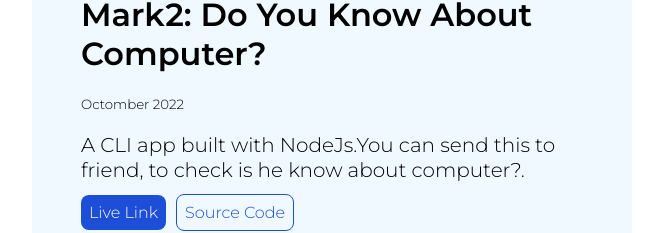
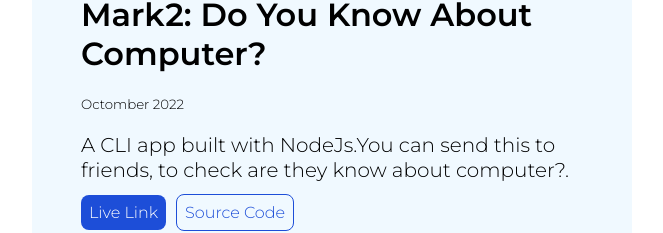
Before and after one commit to yash-purkar/portfolio, a React (Create React App) app: page /projects in a window 1280 px wide. Shown: the part 1135-1368 px from the top of the page, without its empty margins (308-971 px from the left). Built offline with nearby package versions, Linux system fonts and the light colour scheme.

Commit message:
update msg

```diff
--- a/src/Components/Projects/ProjData.js
+++ b/src/Components/Projects/ProjData.js
@@ -9,7 +9,7 @@ const data = [
   {
     heading: "Mark2: Do You Know About Computer?",
     date: "Octomber 2022",
-    text: "A CLI app built with NodeJs.You can send this to friend,  to check is he know about computer?.",
+    text: "A CLI app built with NodeJs.You can send this to friends, to check are they know about computer?.",
     liveLink: "https://replit.com/@YashPurkar1/marktwo-practice?embed=1&output=1",
     code: "https://github.com/yash-purkar/yashpurkar-markTwo"
   },
```
